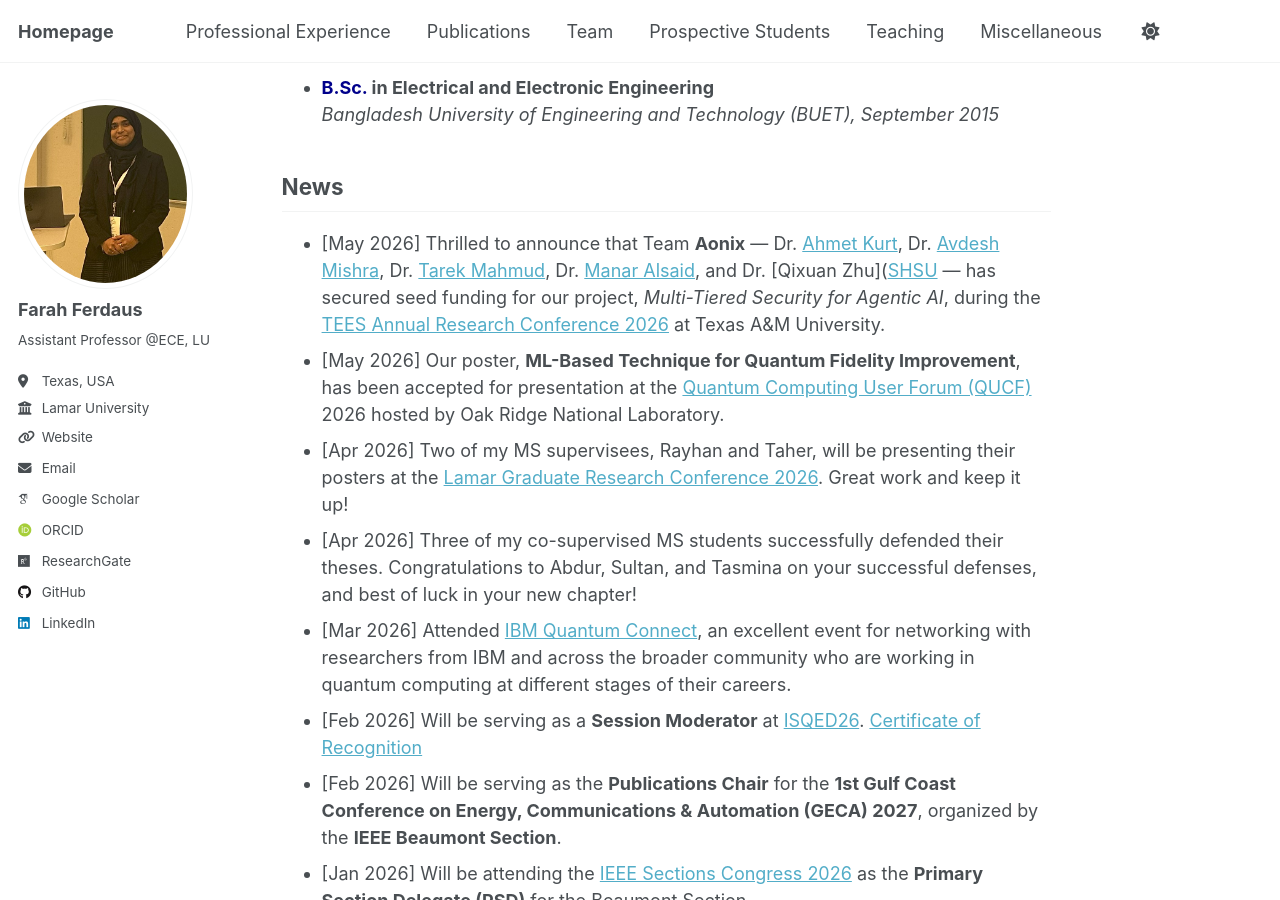
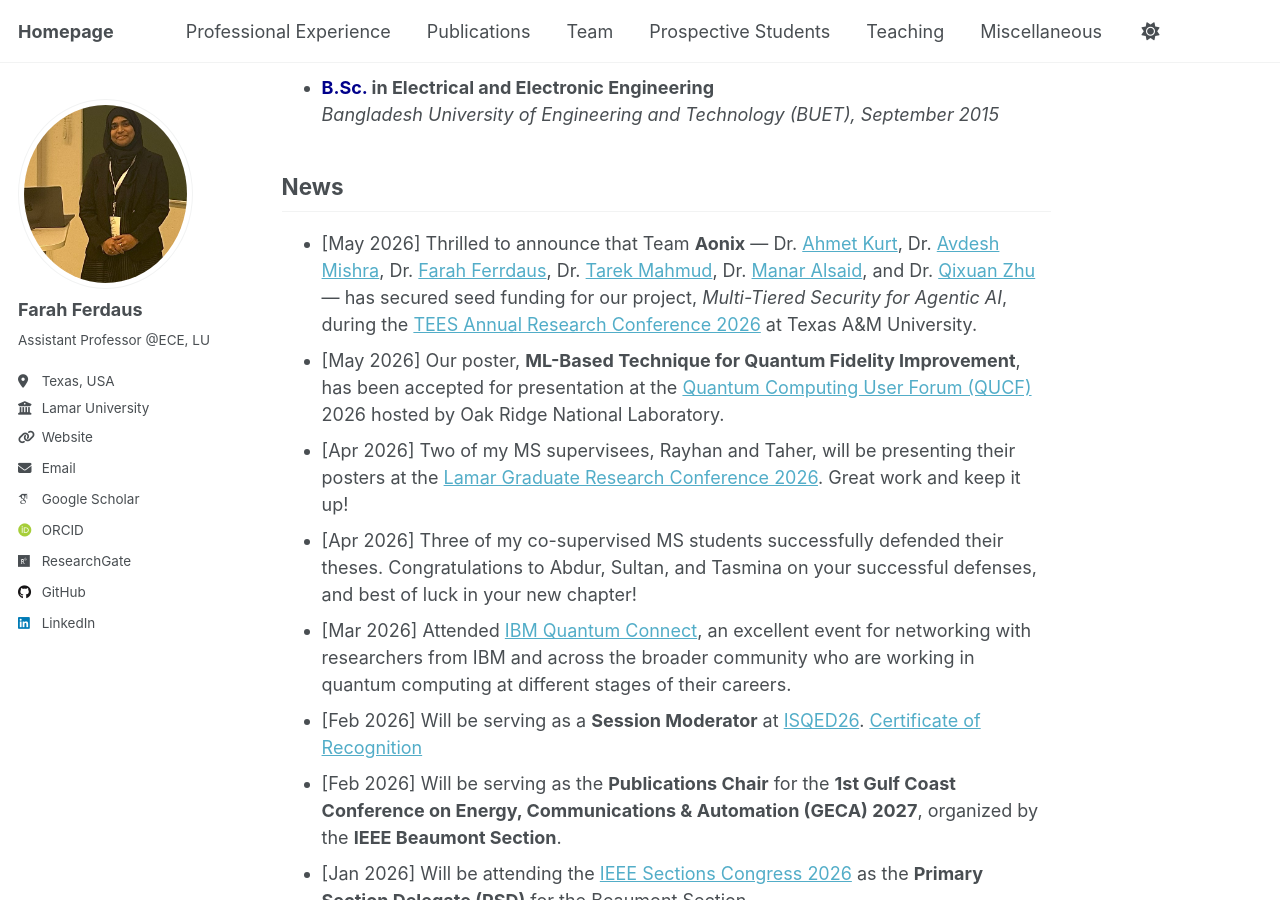
Before and after one commit to fferdaus/fferdaus.github.io, a Jekyll site: the page built from _pages/about.md, in a window 1280 px wide and 900 px high, scrolled down 888 px. Built offline with Jekyll 4.4.1, drawn with Linux system fonts in a browser that asks for light colours; emoji names are drawn with the system emoji font; some web fonts are replaced.

Commit message:
Update about.md

```diff
--- a/_pages/about.md
+++ b/_pages/about.md
@@ -61,7 +61,7 @@ I have published numerous scientific articles, including journal articles, confe
 <br> [Poster – Rayhan](https://lamar0-my.sharepoint.com/:b:/g/personal/fferdaus_lamar_edu/IQDJAmfeKdWtRoJOF0tiFMUCAV5S6lzGjz5sl6GAh_drQu0?e=ODjbzc) \| [Poster – Taher](https://lamar0-my.sharepoint.com/:b:/g/personal/fferdaus_lamar_edu/IQDaqvUznGsSSbnXCy_U9GppAXAiHoaEPJ6QIkLvs-92vq0?e=bWgcDz)
 -->
 ## News
-- [May 2026] Thrilled to announce that Team **Aonix** — Dr. [Ahmet Kurt](https://www.etamu.edu/people/ahmet-kurt-ph-d/), Dr. [Avdesh Mishra](https://www.tamuk.edu/engineering/departments/eecs/faculty-and-staff/Avdesh-Mishra.html), Dr. [Tarek Mahmud](https://www.tamuk.edu/engineering/departments/eecs/faculty-and-staff/index.html), Dr. [Manar Alsaid](https://www.etamu.edu/people/manar-alsaid-ph-d/), and Dr. [Qixuan Zhu]([SHSU](https://www.shsu.edu/directory/employee-profiles/zhu-qixuan-qxz002) — has secured seed funding for our project, *Multi-Tiered Security for Agentic AI*, during the [TEES Annual Research Conference 2026](https://tarc.tamu.edu/) at Texas A&M University.
+- [May 2026] Thrilled to announce that Team **Aonix** — Dr. [Ahmet Kurt](https://www.etamu.edu/people/ahmet-kurt-ph-d/), Dr. [Avdesh Mishra](https://www.tamuk.edu/engineering/departments/eecs/faculty-and-staff/Avdesh-Mishra.html), Dr. [Farah Ferrdaus](https://www.lamar.edu/engineering/electrical/faculty-and-staff/farah-ferdaus/index.html), Dr. [Tarek Mahmud](https://www.tamuk.edu/engineering/departments/eecs/faculty-and-staff/index.html), Dr. [Manar Alsaid](https://www.etamu.edu/people/manar-alsaid-ph-d/), and Dr. [Qixuan Zhu](https://www.shsu.edu/directory/employee-profiles/zhu-qixuan-qxz002) — has secured seed funding for our project, *Multi-Tiered Security for Agentic AI*, during the [TEES Annual Research Conference 2026](https://tarc.tamu.edu/) at Texas A&M University.
 - [May 2026] Our poster, **ML-Based Technique for Quantum Fidelity Improvement**, has been accepted for presentation at the [Quantum Computing User Forum (QUCF)](https://www.olcf.ornl.gov/calendar/2026-quantum-computing-user-forum/) 2026 hosted by Oak Ridge National Laboratory.
 - [Apr 2026] Two of my MS supervisees, Rayhan and Taher, will be presenting their posters at the [Lamar Graduate Research Conference 2026](https://www.lamar.edu/graduate-studies/_files/documents/4th-annual-graduate-research-conference-program.pdf). Great work and keep it up!
 - [Apr 2026] Three of my co-supervised MS students successfully defended their theses. Congratulations to Abdur, Sultan, and Tasmina on your successful defenses, and best of luck in your new chapter!
```
